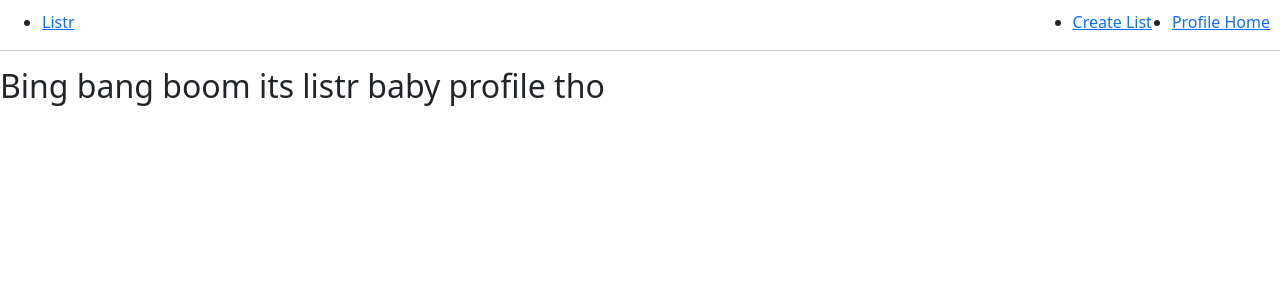
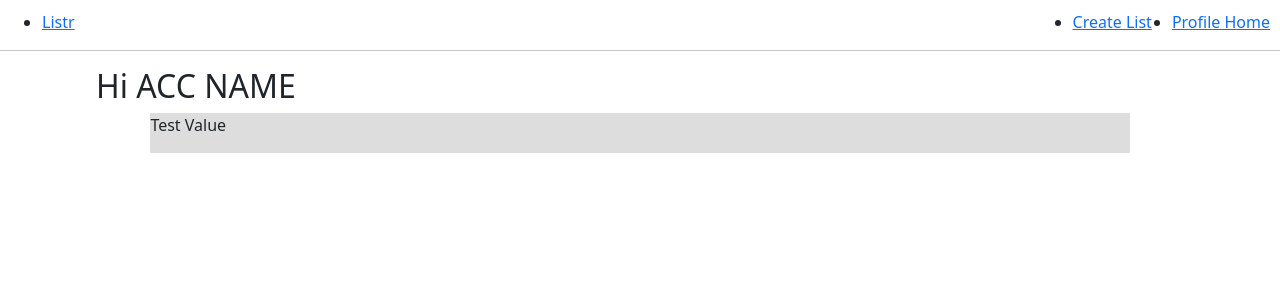
Before and after one commit to ArchTzarEyrie/listr, a React (Create React App) app: page /profile-home in a window 1280 px wide. Shown: the top 300 px of the page. Built offline with nearby package versions, Linux system fonts and the light colour scheme.

Commit message:
get profile home spaced and create resources for list containers

```diff
--- a/src/screens/ProfileHome.js
+++ b/src/screens/ProfileHome.js
@@ -1,8 +1,13 @@
+import '../styles/ProfileHome.scss';
+
 const ProfileHome = () => {
 
     return (
-        <div>
-           <h2>Bing bang boom its listr baby profile tho</h2>
+        <div className='profile-home-container'>
+           <h2>Hi ACC NAME</h2>
+           <div className='profile-home-content'>
+            <p>Test Value</p>
+           </div>
         </div>
     );
 }
--- /dev/null
+++ b/src/styles/ListContainer.scss
@@ -0,0 +1 @@
+@import "bootstrap/scss/bootstrap";
--- /dev/null
+++ b/src/styles/ProfileHome.scss
@@ -0,0 +1,16 @@
+@import "bootstrap/scss/bootstrap";
+
+.profile-home-container {
+    height: 100%;
+    max-width: 85%;
+    margin: auto;
+    display: flex;
+    flex-direction: column;
+}
+
+.profile-home-content {
+    background-color: #DDD;
+    flex: 1;
+    margin-right: 5%;
+    margin-left: 5%;
+}
```
Also changed, not shown: src/components/ListContainer.js (added, +11 -0 lines).
